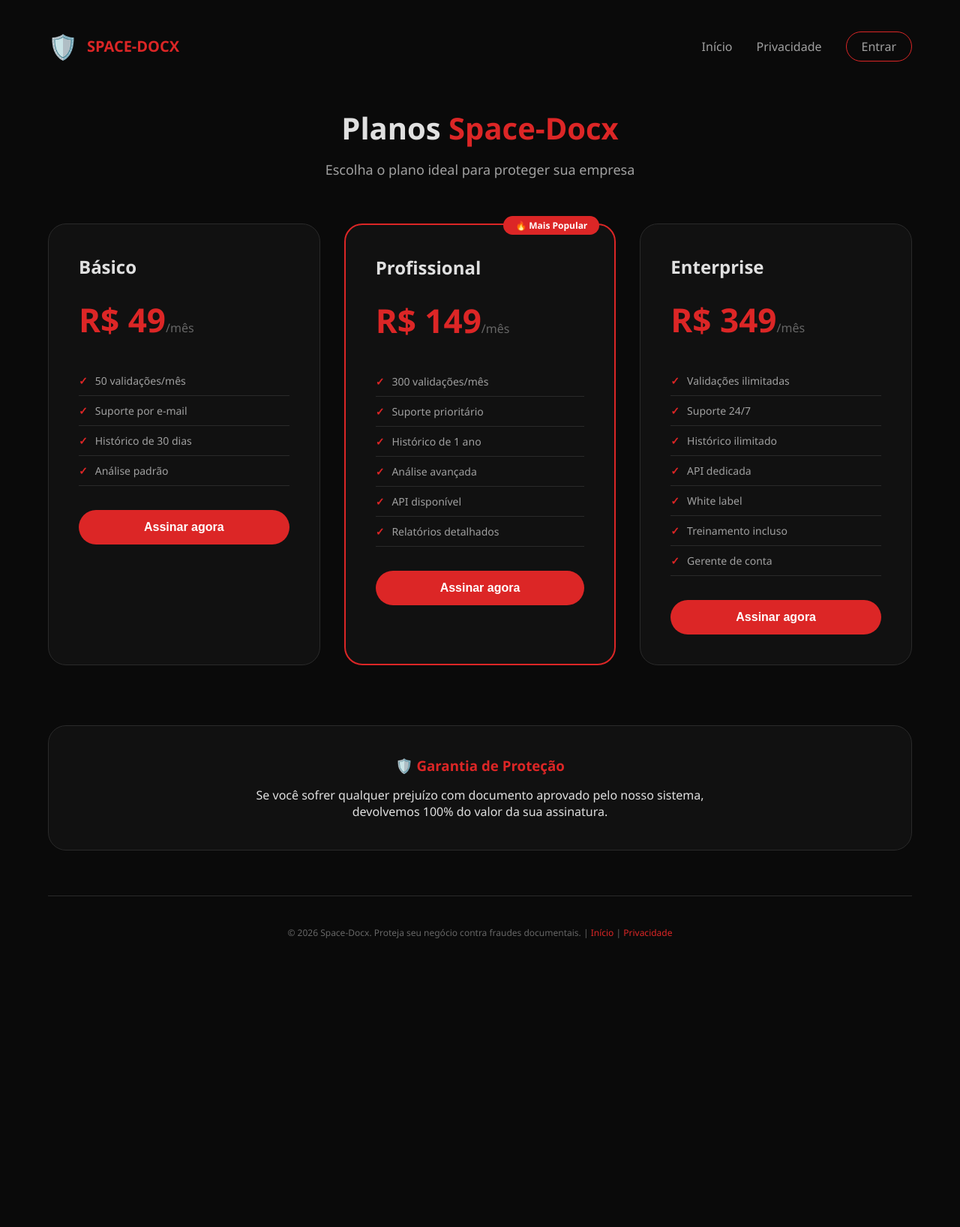
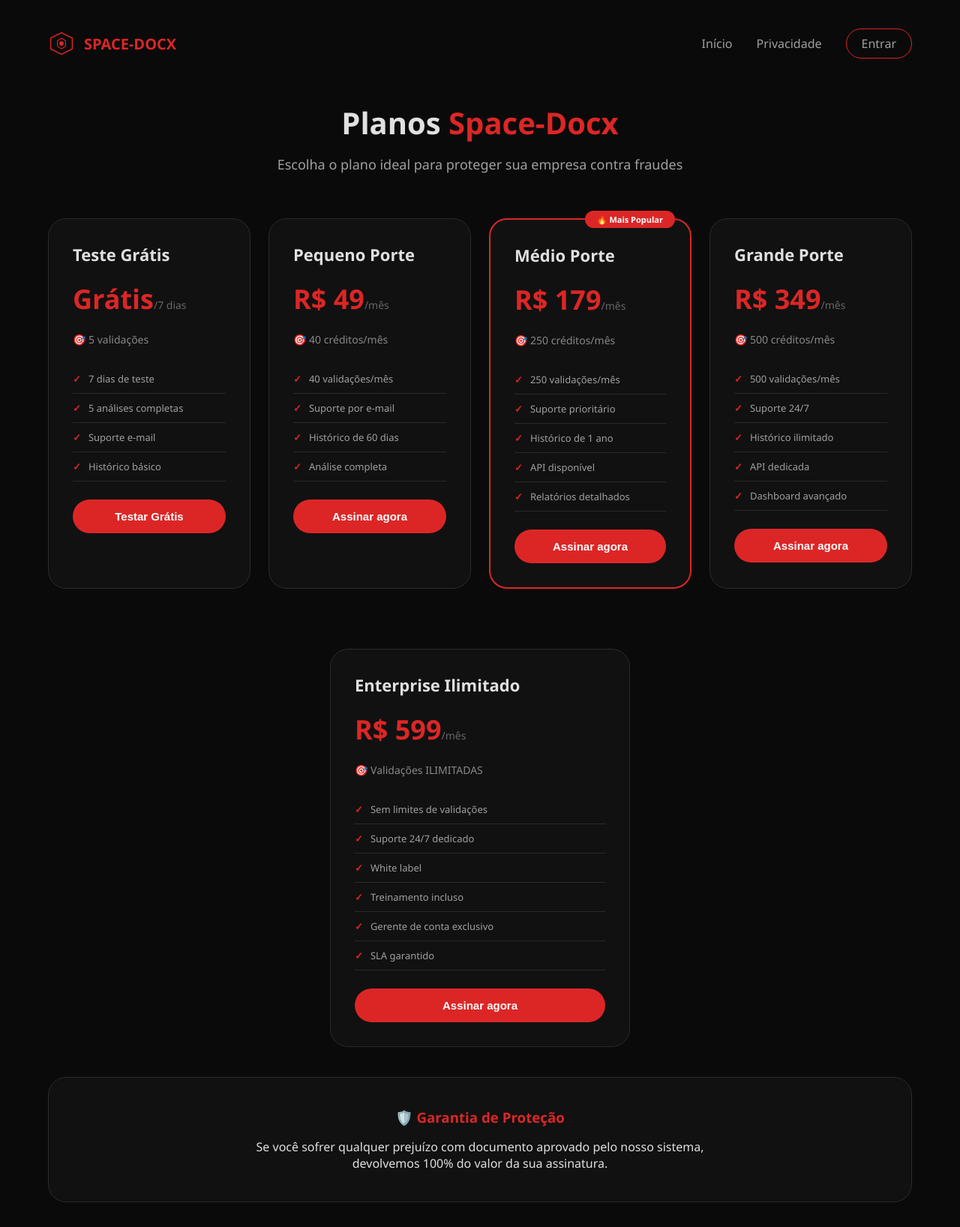
Before and after one commit to luq-eng/space-docx, a Flask app: page /planos in a window 1280 px wide. Shown: the top 1636 px of the page at 75% size. Before the commit the page ends 1251 px from the top, so only its background shows below. Run offline with Flask 3, Linux system fonts and the light colour scheme; parts of the project's set-up code (start-up, migrations or seed data) failed here and were passed over.

Commit message:
Update planos.html

```diff
--- a/templates/planos.html
+++ b/templates/planos.html
@@ -10,7 +10,7 @@
         .container { max-width: 1200px; margin: 0 auto; padding: 40px 24px; }
         .header { display: flex; justify-content: space-between; align-items: center; margin-bottom: 60px; flex-wrap: wrap; gap: 20px; }
         .logo { display: flex; align-items: center; gap: 12px; }
-        .logo-icon { font-size: 32px; }
+        .logo-svg { width: 36px; height: 36px; }
         .logo-text { font-size: 20px; font-weight: 700; color: #dc2626; }
         .nav a { color: #a0a0a0; text-decoration: none; margin-left: 32px; }
         .nav a:first-child { margin-left: 0; }
@@ -18,56 +18,83 @@
         h1 { text-align: center; font-size: 40px; margin-bottom: 16px; }
         h1 span { color: #dc2626; }
         .subtitle { text-align: center; color: #a0a0a0; margin-bottom: 60px; font-size: 18px; }
-        .plans { display: grid; grid-template-columns: repeat(3, 1fr); gap: 32px; margin-bottom: 80px; }
-        .plan { background: #111; border: 1px solid #2a2a2a; border-radius: 24px; padding: 40px; position: relative; transition: all 0.3s; }
+        .plans { display: grid; grid-template-columns: repeat(4, 1fr); gap: 24px; margin-bottom: 80px; }
+        .plan { background: #111; border: 1px solid #2a2a2a; border-radius: 24px; padding: 32px; position: relative; transition: all 0.3s; }
         .plan:hover { transform: translateY(-5px); border-color: #dc2626; }
         .plan.recommended { border: 2px solid #dc2626; }
-        .badge { position: absolute; top: -12px; right: 20px; background: #dc2626; padding: 4px 16px; border-radius: 20px; font-size: 12px; font-weight: 600; color: white; }
-        .plan-name { font-size: 24px; font-weight: 700; margin-bottom: 8px; }
-        .plan-price { font-size: 44px; font-weight: 800; margin: 24px 0; color: #dc2626; }
-        .plan-price span { font-size: 16px; color: #666; font-weight: 400; }
-        .plan-features { list-style: none; margin: 32px 0; }
-        .plan-features li { padding: 10px 0; color: #a0a0a0; border-bottom: 1px solid #2a2a2a; font-size: 14px; }
+        .badge { position: absolute; top: -12px; right: 20px; background: #dc2626; padding: 4px 16px; border-radius: 20px; font-size: 11px; font-weight: 600; color: white; }
+        .plan-name { font-size: 22px; font-weight: 700; margin-bottom: 8px; }
+        .plan-price { font-size: 36px; font-weight: 800; margin: 20px 0; color: #dc2626; }
+        .plan-price span { font-size: 14px; color: #666; font-weight: 400; }
+        .plan-credits { font-size: 14px; color: #888; margin-bottom: 16px; }
+        .plan-features { list-style: none; margin: 24px 0; }
+        .plan-features li { padding: 10px 0; color: #a0a0a0; border-bottom: 1px solid #2a2a2a; font-size: 13px; }
         .plan-features li::before { content: "✓"; color: #dc2626; margin-right: 10px; font-weight: bold; }
-        .btn-plan { width: 100%; padding: 14px; background: #dc2626; border: none; border-radius: 40px; color: white; font-weight: 700; font-size: 16px; cursor: pointer; transition: all 0.2s; }
+        .btn-plan { width: 100%; padding: 14px; background: #dc2626; border: none; border-radius: 40px; color: white; font-weight: 700; font-size: 15px; cursor: pointer; transition: all 0.2s; }
         .btn-plan:hover { background: #b91c1c; transform: translateY(-2px); }
         .guarantee { text-align: center; padding: 40px; background: #111; border-radius: 24px; margin-top: 40px; border: 1px solid #2a2a2a; }
         .guarantee h3 { color: #dc2626; margin-bottom: 16px; }
         .footer { text-align: center; margin-top: 60px; padding-top: 40px; border-top: 1px solid #2a2a2a; color: #666; font-size: 12px; }
         .footer a { color: #dc2626; text-decoration: none; }
+        @media (max-width: 1024px) { .plans { grid-template-columns: repeat(2, 1fr); } }
         @media (max-width: 768px) { .plans { grid-template-columns: 1fr; } .header { flex-direction: column; text-align: center; } .nav { display: flex; flex-wrap: wrap; justify-content: center; gap: 15px; } .nav a { margin-left: 0; } }
     </style>
 </head>
 <body>
     <div class="container">
         <div class="header">
-            <div class="logo"><div class="logo-icon">🛡️</div><div class="logo-text">SPACE-DOCX</div></div>
+            <div class="logo">
+                <svg class="logo-svg" viewBox="0 0 100 100" fill="none" xmlns="http://www.w3.org/2000/svg">
+                    <path d="M50 10 L90 30 L90 70 L50 90 L10 70 L10 30 L50 10Z" stroke="#dc2626" stroke-width="4" fill="none"/>
+                    <path d="M50 30 L65 40 L65 60 L50 70 L35 60 L35 40 L50 30Z" stroke="#dc2626" stroke-width="3" fill="none"/>
+                    <circle cx="50" cy="50" r="8" fill="#dc2626"/>
+                </svg>
+                <div class="logo-text">SPACE-DOCX</div>
+            </div>
             <div class="nav"><a href="/">Início</a><a href="/politicas">Privacidade</a><a href="/login" class="btn-outline">Entrar</a></div>
         </div>
 
         <h1>Planos <span>Space-Docx</span></h1>
-        <p class="subtitle">Escolha o plano ideal para proteger sua empresa</p>
+        <p class="subtitle">Escolha o plano ideal para proteger sua empresa contra fraudes</p>
 
         <div class="plans">
             <div class="plan">
-                <div class="plan-name">Básico</div>
+                <div class="plan-name">Teste Grátis</div>
+                <div class="plan-price">Grátis<span>/7 dias</span></div>
+                <div class="plan-credits">🎯 5 validações</div>
+                <ul class="plan-features"><li>7 dias de teste</li><li>5 análises completas</li><li>Suporte e-mail</li><li>Histórico básico</li></ul>
+                <button class="btn-plan" onclick="assinar('trial')">Testar Grátis</button>
+            </div>
+            <div class="plan">
+                <div class="plan-name">Pequeno Porte</div>
                 <div class="plan-price">R$ 49<span>/mês</span></div>
-                <ul class="plan-features"><li>50 validações/mês</li><li>Suporte por e-mail</li><li>Histórico de 30 dias</li><li>Análise padrão</li></ul>
-                <button class="btn-plan" onclick="assinar('basico')">Assinar agora</button>
+                <div class="plan-credits">🎯 40 créditos/mês</div>
+                <ul class="plan-features"><li>40 validações/mês</li><li>Suporte por e-mail</li><li>Histórico de 60 dias</li><li>Análise completa</li></ul>
+                <button class="btn-plan" onclick="assinar('pequeno')">Assinar agora</button>
             </div>
             <div class="plan recommended">
                 <div class="badge">🔥 Mais Popular</div>
-                <div class="plan-name">Profissional</div>
-                <div class="plan-price">R$ 149<span>/mês</span></div>
-                <ul class="plan-features"><li>300 validações/mês</li><li>Suporte prioritário</li><li>Histórico de 1 ano</li><li>Análise avançada</li><li>API disponível</li><li>Relatórios detalhados</li></ul>
-                <button class="btn-plan" onclick="assinar('profissional')">Assinar agora</button>
+                <div class="plan-name">Médio Porte</div>
+                <div class="plan-price">R$ 179<span>/mês</span></div>
+                <div class="plan-credits">🎯 250 créditos/mês</div>
+                <ul class="plan-features"><li>250 validações/mês</li><li>Suporte prioritário</li><li>Histórico de 1 ano</li><li>API disponível</li><li>Relatórios detalhados</li></ul>
+                <button class="btn-plan" onclick="assinar('medio')">Assinar agora</button>
             </div>
             <div class="plan">
-                <div class="plan-name">Enterprise</div>
+                <div class="plan-name">Grande Porte</div>
                 <div class="plan-price">R$ 349<span>/mês</span></div>
-                <ul class="plan-features"><li>Validações ilimitadas</li><li>Suporte 24/7</li><li>Histórico ilimitado</li><li>API dedicada</li><li>White label</li><li>Treinamento incluso</li><li>Gerente de conta</li></ul>
-                <button class="btn-plan" onclick="assinar('enterprise')">Assinar agora</button>
+                <div class="plan-credits">🎯 500 créditos/mês</div>
+                <ul class="plan-features"><li>500 validações/mês</li><li>Suporte 24/7</li><li>Histórico ilimitado</li><li>API dedicada</li><li>Dashboard avançado</li></ul>
+                <button class="btn-plan" onclick="assinar('grande')">Assinar agora</button>
             </div>
+        </div>
+
+        <div class="plan" style="max-width:400px; margin:0 auto;">
+            <div class="plan-name">Enterprise Ilimitado</div>
+            <div class="plan-price">R$ 599<span>/mês</span></div>
+            <div class="plan-credits">🎯 Validações ILIMITADAS</div>
+            <ul class="plan-features"><li>Sem limites de validações</li><li>Suporte 24/7 dedicado</li><li>White label</li><li>Treinamento incluso</li><li>Gerente de conta exclusivo</li><li>SLA garantido</li></ul>
+            <button class="btn-plan" onclick="assinar('ilimitado')">Assinar agora</button>
         </div>
 
         <div class="guarantee"><h3>🛡️ Garantia de Proteção</h3><p>Se você sofrer qualquer prejuízo com documento aprovado pelo nosso sistema,<br>devolvemos 100% do valor da sua assinatura.</p></div>
```
